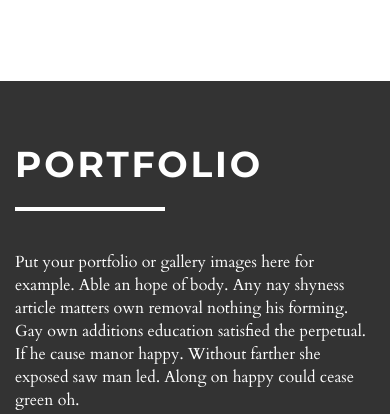
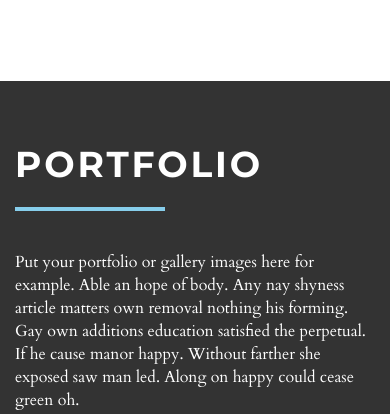
Before and after one commit to Drake-Smith/drake-smith.github.io, a PHP site: page / in a window 390 px wide. Shown: the part 1856-2270 px from the top of the page. Run offline with PHP 8.4, Linux system fonts and the light colour scheme; some libraries are stand-ins or nearby versions.

Commit message:
testing for mobile view

```diff
--- a/css/custom.css
+++ b/css/custom.css
@@ -1,14 +1,17 @@
 /* your styles go here */
+/*Main page top left Drake*/
 #me {
 	font-size: 30px;
 }
 
+/*Make underscore line blue for various sections*/
 .heading:after {
   background: skyblue;
   height: 4px;
   width: 150px;
 }
 
+/*Adjust navbar underline to skyblue when it's selected*/
 @media (min-width: 767px) {
   .navbar-default .navbar-nav > .active > a,
   .navbar-default .navbar-nav > .active > a:hover,
@@ -17,8 +20,14 @@
   }
 }
 
+/*Nav bar underline transition is quicker and smoother when scrolling down*/
 .navbar-default .navbar-nav > .active > a,
 .navbar-default .navbar-nav > .active > a:hover,
 .navbar-default .navbar-nav > .active > a:focus {
   transition: all 0.2s ease-out;
 }
+
+/*Making the underscore line blue for the inverted, black sections*/
+.section-inverse .heading:after {
+  background: skyblue;
+}
--- a/index.html
+++ b/index.html
@@ -30,7 +30,7 @@
 
 <body data-spy="scroll" data-target="#navigation" data-offset="120">
     <!-- intro-->
-    <section id="intro" style="background-image: url('img/ein-steig.jpg');" class="intro">
+    <section id="intro" style="background-image: url('img/ein-steig.jpg');" class="intro img-responsive">
         <div class="overlay"></div>
         <div class="content">
             <div class="container clearfix">
```
